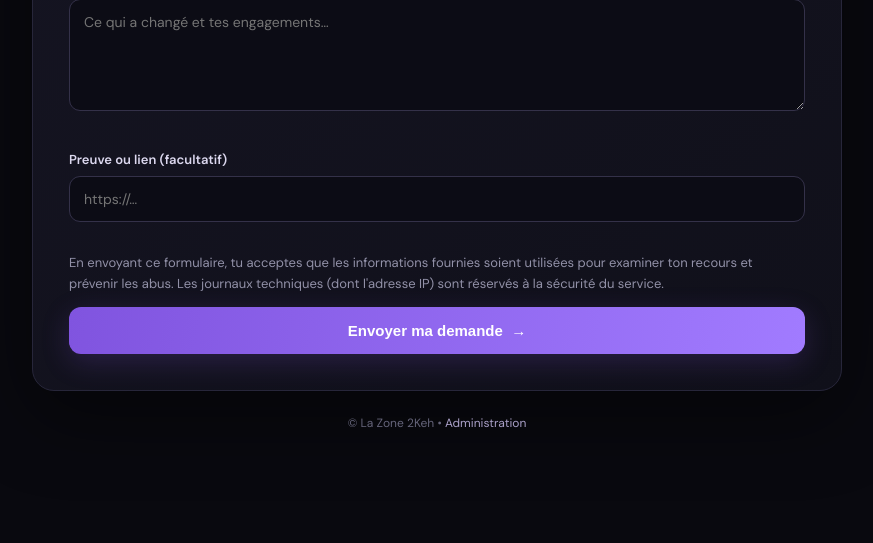
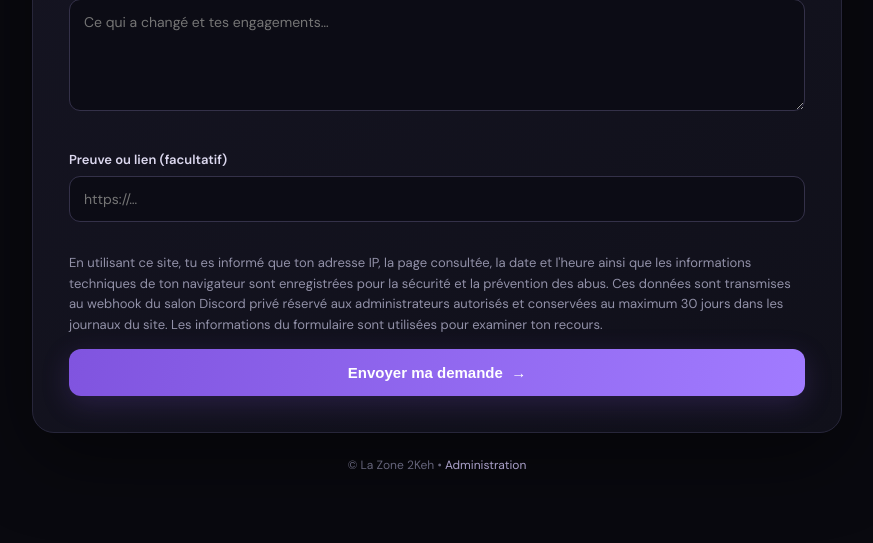
Before and after one commit to maximebgwee/la-zone-2keh-unban, a Flask app: page / in a window 1280 px wide. Shown: the part 926-1469 px from the top of the page, without its empty margins (203-1076 px from the left). Before the commit the page ends 1354 px from the top, so only its background shows below. Run offline with Flask 3, Linux system fonts and the light colour scheme; data comes from the database, SQL or seed files in the repository; data that the repository does not hold is empty.

Commit message:
Inform visitors about IP security logging

```diff
--- a/templates/index.html
+++ b/templates/index.html
@@ -7,4 +7,4 @@
 <div class="field full"><label>Motif du bannissement *</label><input name="reason" required maxlength="500" placeholder="Pourquoi as-tu été banni ?"></div>
 <div class="field full"><label>Explique ta situation *</label><textarea name="explanation" required maxlength="3000" placeholder="Raconte les faits et donne le contexte…"></textarea></div>
 <div class="field full"><label>Pourquoi mérites-tu une seconde chance ? *</label><textarea name="why" required maxlength="2000" placeholder="Ce qui a changé et tes engagements…"></textarea></div>
-<div class="field full"><label>Preuve ou lien (facultatif)</label><input name="evidence" maxlength="500" placeholder="https://…"></div></div><p class="hint">En envoyant ce formulaire, tu acceptes que les informations fournies soient utilisées pour examiner ton recours et prévenir les abus. Les journaux techniques (dont l'adresse IP) sont réservés à la sécurité du service.</p><button type="submit">Envoyer ma demande&nbsp; →</button></form></section><footer class="foot">© La Zone 2Keh • <a href="/admin/login">Administration</a></footer></main></body></html>
+<div class="field full"><label>Preuve ou lien (facultatif)</label><input name="evidence" maxlength="500" placeholder="https://…"></div></div><p class="hint">En utilisant ce site, tu es informé que ton adresse IP, la page consultée, la date et l'heure ainsi que les informations techniques de ton navigateur sont enregistrées pour la sécurité et la prévention des abus. Ces données sont transmises au webhook du salon Discord privé réservé aux administrateurs autorisés et conservées au maximum 30 jours dans les journaux du site. Les informations du formulaire sont utilisées pour examiner ton recours.</p><button type="submit">Envoyer ma demande&nbsp; →</button></form></section><footer class="foot">© La Zone 2Keh • <a href="/admin/login">Administration</a></footer></main></body></html>
```
